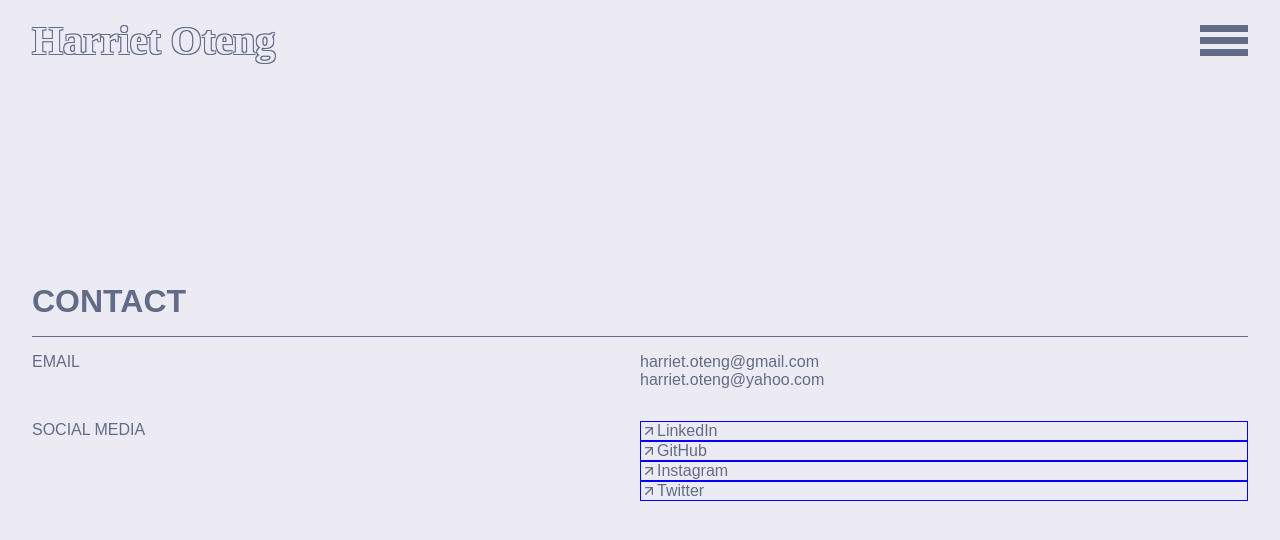
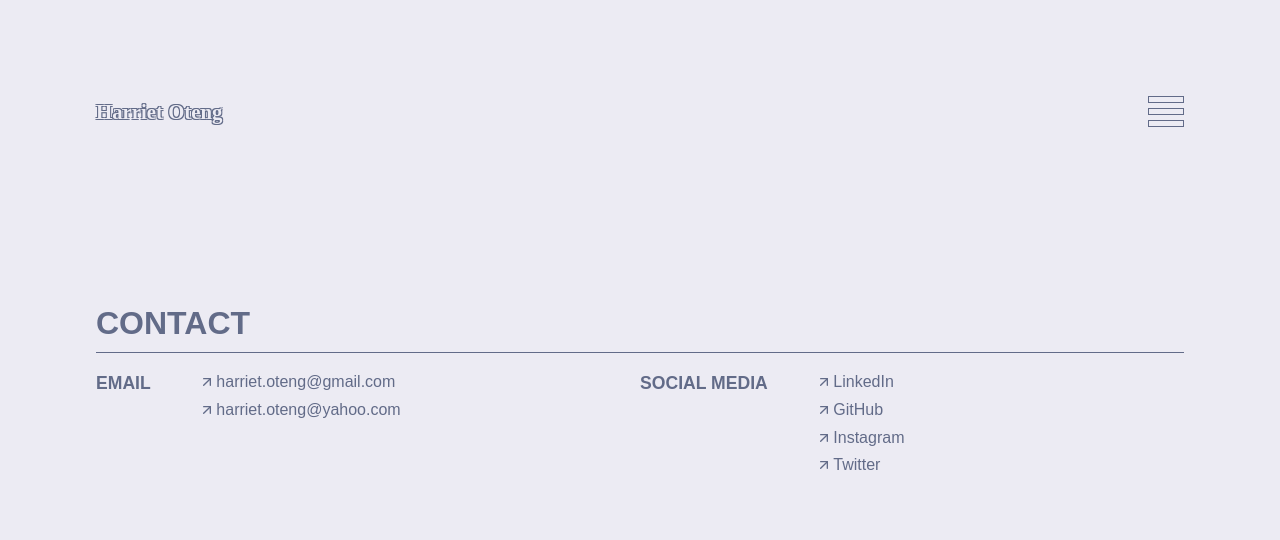
Before and after one commit to newhoteng/X-portfolio, a React (Create React App) app: page /contact in a window 1280 px wide. Shown: the top 540 px of the page. Built offline with nearby package versions, Linux system fonts and the light colour scheme; a web font is replaced by a local one.

Commit message:
Add styling to contact page

```diff
--- a/src/App.css
+++ b/src/App.css
@@ -24,8 +24,9 @@ html {
 
 a {
   text-decoration: none;
-  display: inline-block;
   color: inherit;
+
+  /* width: fit-content; */
 }
 
 /* .App {
--- a/src/components/Contact.js
+++ b/src/components/Contact.js
@@ -10,16 +10,23 @@ function Contact() {
   return (
     <div className="contact-container hc">
       <h1>CONTACT</h1>
+      <div className="details">
         <div className="email-container">
-        <p className="email-item">EMAIL</p>
-        <div className="email-item">
-          <a href="mailto:harriet.oteng@gmail.com">harriet.oteng@gmail.com</a>
-          <a href="mailto:harriet.oteng@yahoo.com">harriet.oteng@yahoo.com</a>
+          <p className="contact-heading">EMAIL</p>
+          <div className="contact-body">
+            <a className="social-link" href="mailto:harriet.oteng@gmail.com">
+              <FiArrowUpRight />
+              harriet.oteng@gmail.com
+            </a>
+            <a className="social-link" href="mailto:harriet.oteng@yahoo.com">
+              <FiArrowUpRight />
+              harriet.oteng@yahoo.com
+            </a>
           </div>
         </div>
         <div className="socials-container">
-        <p className="socials-item">SOCIAL MEDIA</p>
-        <div className="socials-item">
+          <p className="contact-heading">SOCIAL MEDIA</p>
+          <div className="contact-body">
             <Link to="https://www.linkedin.com/in/harriet-oteng/" target="_blank" rel="noreferrer">
               <div className="social-link">
                 <FiArrowUpRight />
@@ -47,6 +54,7 @@ function Contact() {
           </div>
         </div>
       </div>
+    </div>
   );
 }
 
--- a/src/styles/Contact.css
+++ b/src/styles/Contact.css
@@ -1,12 +1,12 @@
-/* .contact-container {
+.details {
   width: 100%;
-} */
+}
 
 .contact-container h1 {
   border-bottom: 1.5px solid;
   width: 100%;
   text-align: left;
-  padding-bottom: 1rem;
+  padding-bottom: 0.6rem;
 }
 
 .email-container,
@@ -18,17 +18,45 @@
   padding: 1rem 0;
 }
 
-.email-item,
-.socials-item {
-  /* border: 1px solid red; */
+.contact-heading,
+.contact-body {
   width: 50%;
   text-align: left;
-  display: flex;
-  flex-direction: column;
+}
+
+.contact-heading {
+  padding-top: 0.3rem;
+  font-weight: 700;
+  font-size: 1.1rem;
 }
 
 .social-link {
-  border: 1px solid blue;
   display: flex;
   align-items: center;
+  gap: 0.1rem;
+  padding: 0.3rem 0;
+  width: fit-content;
 }
+
+.social-link:hover {
+  text-decoration: underline;
+  text-underline-offset: 0.45rem;
+  text-underline-position: left;
+  transition: width 0.3s ease 0s, left 0.3s ease 0s;
+}
+
+@media all and (min-width: 992px) {
+  .details {
+    width: 100%;
+    display: flex;
+  }
+
+  .contact-heading {
+    width: fit-content;
+    padding-right: 3rem;
+  }
+
+  .contact-body {
+    flex: 1;
+  }
+}
--- a/src/styles/HomePage.css
+++ b/src/styles/HomePage.css
@@ -43,3 +43,9 @@
   justify-content: center;
   gap: 0.2rem;
 }
+
+@media all and (min-width: 992px) {
+  .hc {
+    padding: 0 6rem;
+  }
+}
--- a/src/styles/Nav.css
+++ b/src/styles/Nav.css
@@ -1,43 +1,20 @@
-/* * {
-  box-sizing: border-box;
-  padding: 0;
-  margin: 0;
-  scroll-behavior: smooth;
-  font-family: 'Lato', sans-serif;
-} */
-
-/* html {
-  color: #626b88;
-  color: #3a5a69;
-  color: #2c0136;
-} */
-
 .nameLogo {
   font-family: 'Wavefont', cursive;
-  font-size: 2.5rem;
+  font-size: 1.3rem;
   font-weight: 900;
   color: #ecebf3;
-  /* color: transparent; */
   text-shadow: -1px 1px 0 #626b88, 1px 1px 0 #626b88, 1px -1px 0 #626b88, -1px -1px 0 #626b88;
 }
 
 nav {
-  /* border: 2px solid red; */
-  height: 5rem;
-  /* background-color: #ecebf3; */
-
-  /* background-color: #ece4e2; */
-
-  /* background-color: #f2f4ef; */
   display: flex;
   align-items: center;
   justify-content: space-between;
-  padding: 0 2rem;
+  padding: 2rem 2rem;
 }
 
 .burger-menu {
-  /* border: 1px solid black; */
-  width: 3rem;
+  width: 36px;
   display: flex;
   flex-direction: column;
   gap: 5px;
@@ -46,13 +23,7 @@ nav {
 .burgerBar {
   width: 100%;
   height: 7px;
-
-  /* background-color: #626b88; */
-
-  /* background-color: #3a5a69; */
-  background-color: #626b88;
-
-  /* border: 1px solid black; */
+  border: 1px solid #626b88;
 }
 
 .menu {
@@ -61,8 +32,6 @@ nav {
   background-color: #ecebf3;
   font-size: 3rem;
   position: absolute;
-
-  /* border: 2px solid red; */
   padding: 0 2rem;
   display: flex;
   align-items: center;
@@ -81,8 +50,8 @@ nav {
 
 /* clicked */
 .burgerBar.clicked:nth-child(1) {
-  transform: rotate(45deg) translate(0.3em, 0.7em);
-  transition: ease-out 0.5s;
+  transform: rotate(45deg) translate(1.3em, -0.2em);
+  transition: ease-out 0.2s;
   border-radius: 3.5px;
 }
 
@@ -91,15 +60,15 @@ nav {
 }
 
 .burgerBar.clicked:nth-child(3) {
-  transform: rotate(135deg) translate(-0.35em, 0.77em);
-  transition: ease-out 0.5s;
+  transform: rotate(135deg) translate(-1.25em, -0.2em);
+  transition: ease-out 0.2s;
   border-radius: 3.5px;
 }
 
 /* unclicked */
 .burgerBar.unclicked {
   transform: rotate(0) translate(0);
-  transition: cubic-bezier(0.175, 0.885, 0.32, 1.275) 0.5s;
+  transition: cubic-bezier(0.175, 0.885, 0.32, 1.275) 0.3s;
 }
 
 .menu ul {
@@ -116,7 +85,14 @@ nav {
   font-weight: 500;
 }
 
-/* .menu button {
-  margin: 0 auto;
-  display: block;
-} */
+@media all and (min-width: 992px) {
+  nav {
+    /* border: 2px solid red; */
+
+    /* height: 5rem; */
+    display: flex;
+    align-items: center;
+    justify-content: space-between;
+    padding: 6rem 6rem;
+  }
+}
```
Lines whose indentation alone changed are shown as unchanged.
